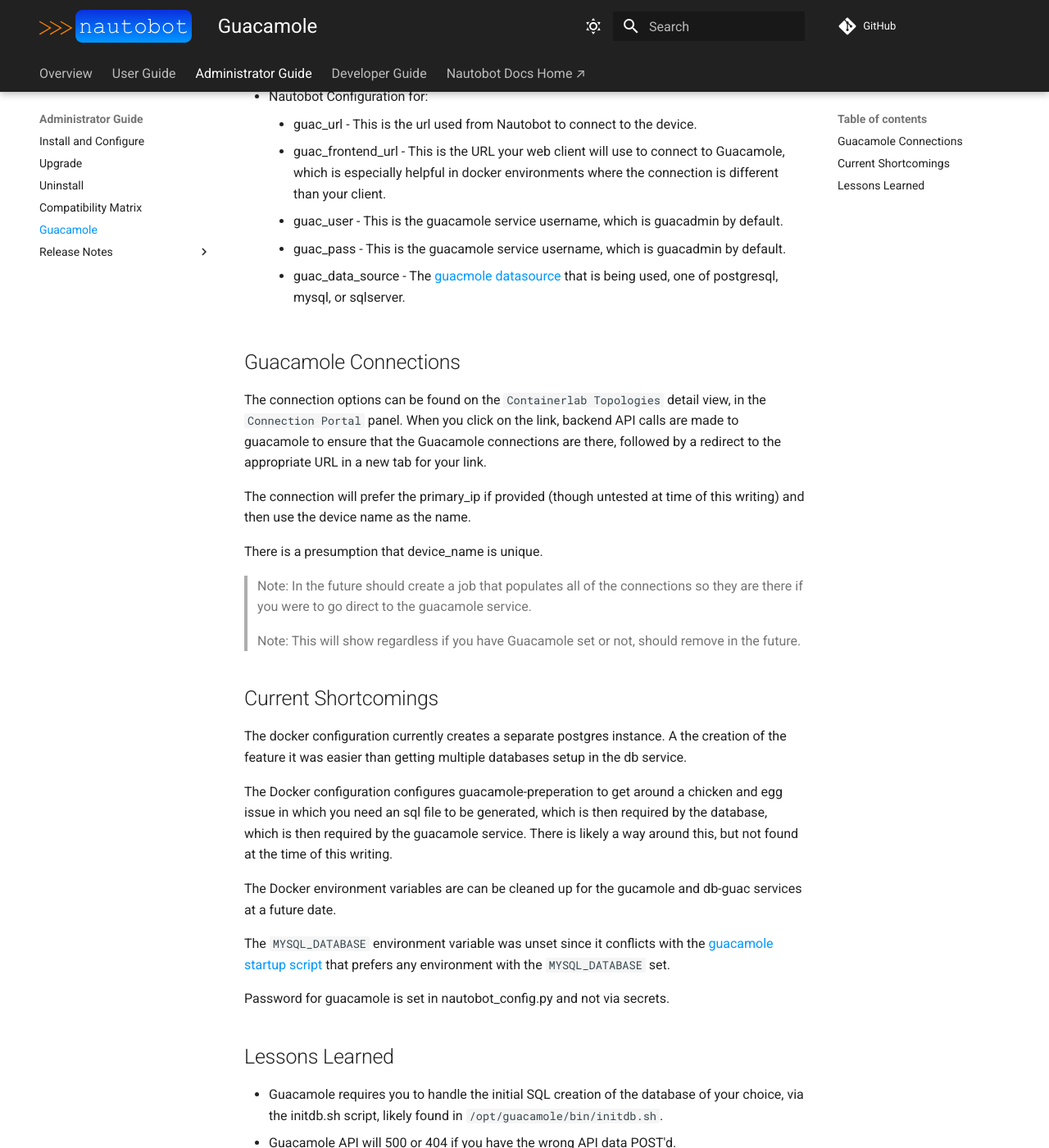
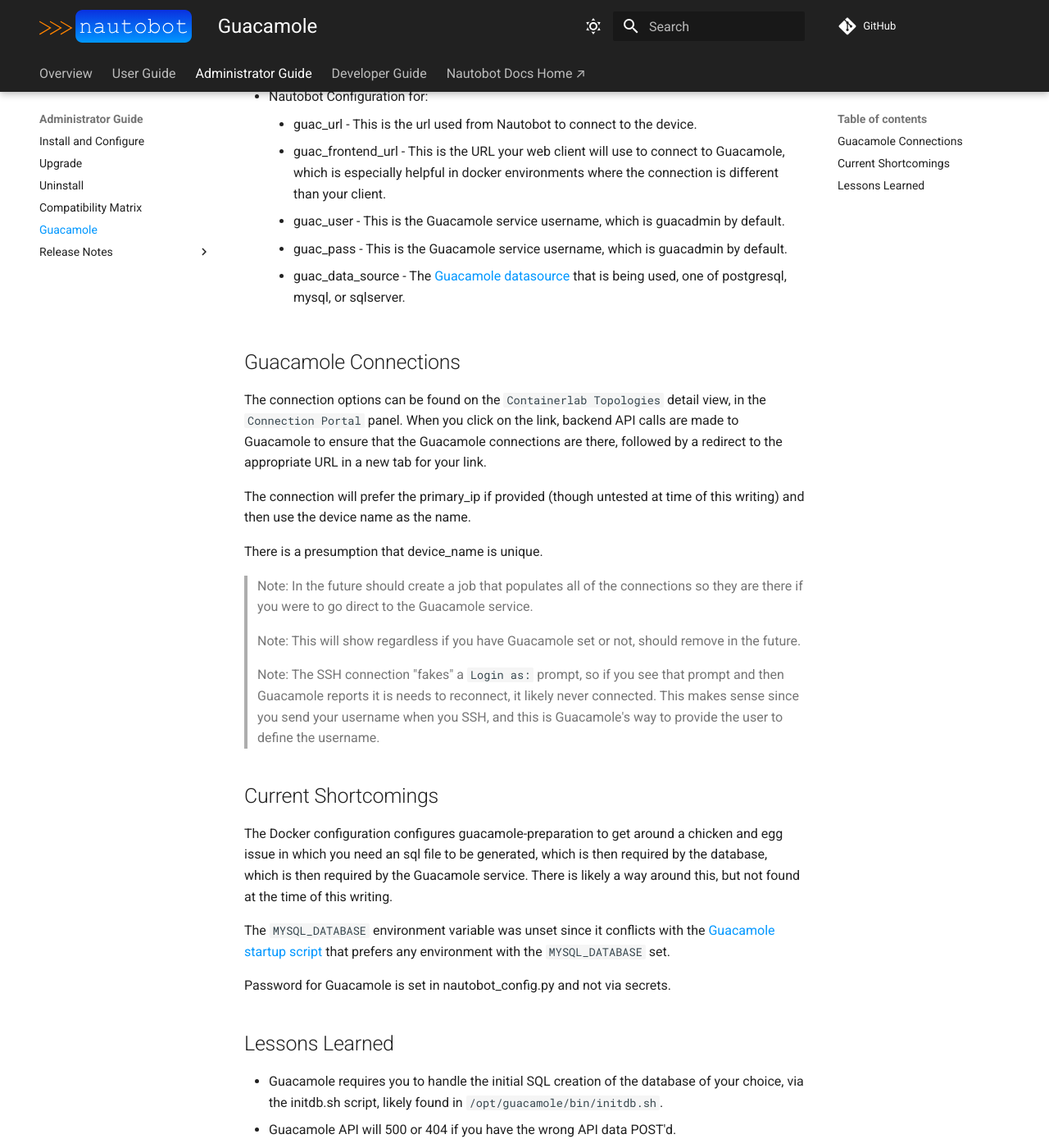
Before and after one commit to m-marone/autocon4-design-workshop, an MkDocs documentation site: the page built from docs/admin/guacamole.md, in a window 1280 px wide and 1400 px high, scrolled down 332 px. Shown: the whole window at 82% size. Built offline with MkDocs 1.6.1 and Material for MkDocs 9.7.7, drawn with Linux system fonts in a browser that asks for light colours; comment, search, counter and statistics services are not loaded; some of the changed text lies outside the part shown.

Commit message:
Clean up guacamole to a single database and other minor updates

```diff
--- a/docs/admin/guacamole.md
+++ b/docs/admin/guacamole.md
@@ -1,6 +1,6 @@
 # Guacamole
 
-Apache Guacamole allows you via your web browser to connect to devices, specifically in this plugin we use it to connect via SSH. These connections will be proxy'd from the guacamole service you are connected to, meaning the source IP address will be that of the guacamole, not your IP.
+Apache Guacamole allows you via your web browser to connect to devices, specifically in this plugin we use it to connect via SSH. These connections will be proxy'd from the Guacamole service you are connected to, meaning the source IP address will be that of the Guacamole, not your IP.
 
 This optional service has several requirements.
 
@@ -8,33 +8,31 @@ This optional service has several requirements.
 - Nautobot Configuration for:
     - guac_url - This is the url used from Nautobot to connect to the device.
     - guac_frontend_url - This is the URL your web client will use to connect to Guacamole, which is especially helpful in docker environments where the connection is different than your client.
-    - guac_user - This is the guacamole service username, which is guacadmin by default.
-    - guac_pass - This is the guacamole service username, which is guacadmin by default.
-    - guac_data_source - The [guacmole datasource](https://github.com/apache/guacamole-client/blob/fff7ba41225586501869194b46db8a36ea910cb1/guacamole-docker/bin/initdb.sh#L57-L65) that is being used, one of postgresql, mysql, or sqlserver.
+    - guac_user - This is the Guacamole service username, which is guacadmin by default.
+    - guac_pass - This is the Guacamole service username, which is guacadmin by default.
+    - guac_data_source - The [Guacamole datasource](https://github.com/apache/guacamole-client/blob/fff7ba41225586501869194b46db8a36ea910cb1/guacamole-docker/bin/initdb.sh#L57-L65) that is being used, one of postgresql, mysql, or sqlserver.
 
 ## Guacamole Connections
 
-The connection options can be found on the `Containerlab Topologies` detail view, in the `Connection Portal` panel. When you click on the link, backend API calls are made to guacamole to ensure that the Guacamole connections are there, followed by a redirect to the appropriate URL in a new tab for your link.
+The connection options can be found on the `Containerlab Topologies` detail view, in the `Connection Portal` panel. When you click on the link, backend API calls are made to Guacamole to ensure that the Guacamole connections are there, followed by a redirect to the appropriate URL in a new tab for your link.
 
 The connection will prefer the primary_ip if provided (though untested at time of this writing) and then use the device name as the name.
 
 There is a presumption that device_name is unique.
 
-> Note: In the future should create a job that populates all of the connections so they are there if you were to go direct to the guacamole service.
+> Note: In the future should create a job that populates all of the connections so they are there if you were to go direct to the Guacamole service.
 
 > Note: This will show regardless if you have Guacamole set or not, should remove in the future.
 
+> Note: The SSH connection "fakes" a `Login as:` prompt, so if you see that prompt and then Guacamole reports it is needs to reconnect, it likely never connected. This makes sense since you send your username when you SSH, and this is Guacamole's way to provide the user to define the username.
+
 ## Current Shortcomings
 
-The docker configuration currently creates a separate postgres instance. A the creation of the feature it was easier than getting multiple databases setup in the db service.
+The Docker configuration configures guacamole-preparation to get around a chicken and egg issue in which you need an sql file to be generated, which is then required by the database, which is then required by the Guacamole service. There is likely a way around this, but not found at the time of this writing.
 
-The Docker configuration configures guacamole-preperation to get around a chicken and egg issue in which you need an sql file to be generated, which is then required by the database, which is then required by the guacamole service. There is likely a way around this, but not found at the time of this writing.
+The `MYSQL_DATABASE` environment variable was unset since it conflicts with the [Guacamole startup script](https://github.com/padarom/guacamole-common-js/blob/d631c05d7c33ae99ab017c82dfcf2ef45101332c/guacamole-docker/bin/start.sh#L171-L177) that prefers any environment with the `MYSQL_DATABASE` set.
 
-The Docker environment variables are can be cleaned up for the gucamole and db-guac services at a future date.
-
-The `MYSQL_DATABASE` environment variable was unset since it conflicts with the [guacamole startup script](https://github.com/padarom/guacamole-common-js/blob/d631c05d7c33ae99ab017c82dfcf2ef45101332c/guacamole-docker/bin/start.sh#L171-L177) that prefers any environment with the `MYSQL_DATABASE` set.
-
-Password for guacamole is set in nautobot_config.py and not via secrets.
+Password for Guacamole is set in nautobot_config.py and not via secrets.
 
 ## Lessons Learned
 
```
Also changed, not shown: 3 other files.
